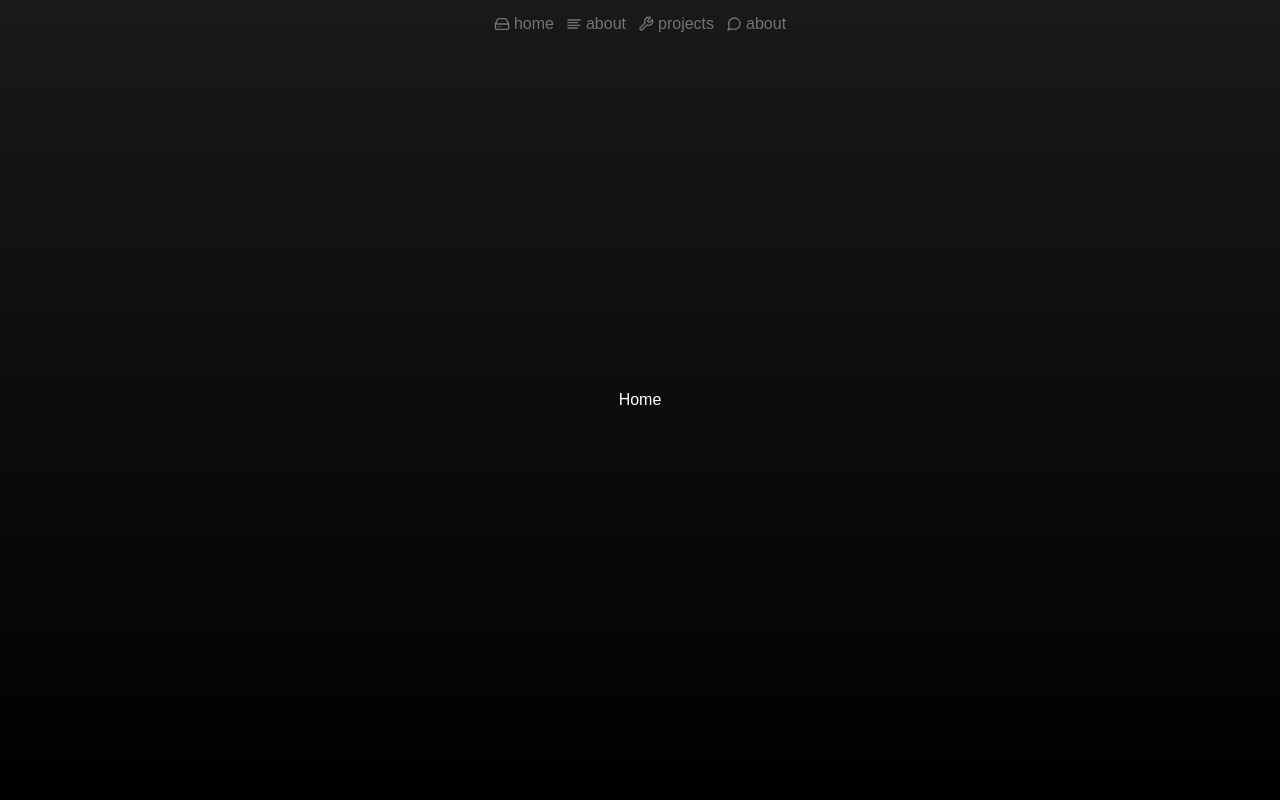
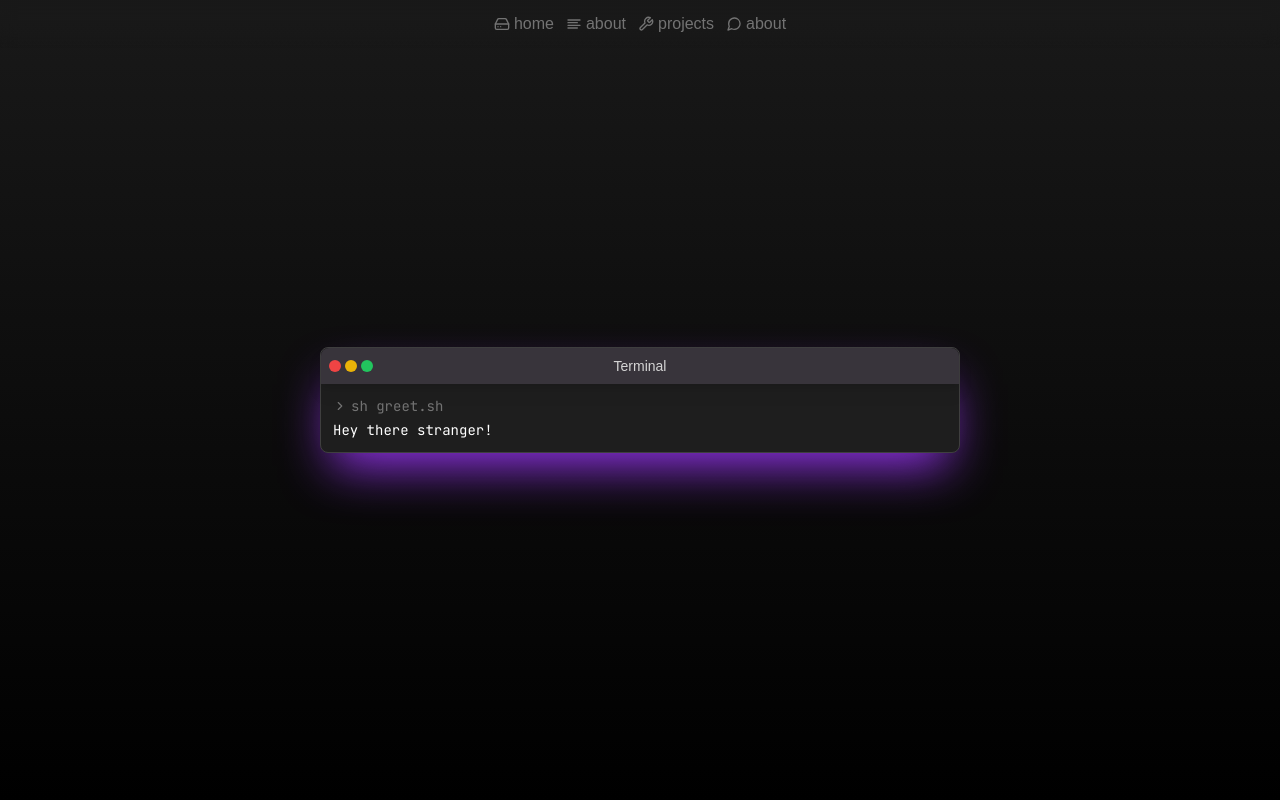
Before and after one commit to Drischdaan/drischdaan.dev, a Next.js app: page / in a window 1280 px wide. Shown: the top 800 px of the page. Built offline with nearby package versions, Linux system fonts and the light colour scheme; a web font is replaced by a local one.

Commit message:
chore: adds terminal

```diff
--- a/app/components/navigation/NavigationHeader.tsx
+++ b/app/components/navigation/NavigationHeader.tsx
@@ -1,26 +1,10 @@
-'use client';
-
 import NavigationLink from "./NavigationLink";
 
 import { FiHardDrive, FiAlignLeft, FiTool, FiMessageCircle } from 'react-icons/fi';
-import { useEffect } from "react";
 
 export default function NavigationHeader() {
-  useEffect(() => {
-    const header = document.querySelector('#header');
-    if(header === null)
-      return;
-    const checkScroll = () => {
-      if (window.scrollY === 0)
-        header.classList.remove('dark-glass');
-      else
-        header.classList.add('dark-glass');
-    }
-    window.addEventListener("scroll", checkScroll);
-  });
-
   return (
-    <div id='header' className='fixed top-0 left-0 w-full p-3 flex justify-center items-center transition-colors duration-300'>
+    <div id='header' className='fixed top-0 left-0 z-50 w-full p-3 flex justify-center items-center glass bg-gradient-to-b from-[#191919] to-transparent'>
       <ul className='flex justify-center items-center gap-3'>
         <li>
           <NavigationLink icon={<FiHardDrive/>} name='home' elementId='#home' />
--- a/app/components/sections/home/HomeSection.tsx
+++ b/app/components/sections/home/HomeSection.tsx
@@ -1,7 +1,9 @@
+import Terminal from "./Terminal";
+
 export default function HomeSection() {
   return (
-    <div className='w-screen h-screen flex justify-center items-center'>
-      <h1>Home</h1>
+    <div className='w-screen h-screen flex justify-center items-center dark-gradient'>
+      <Terminal/>
     </div>
   );
 }
--- /dev/null
+++ b/app/components/sections/home/Terminal.tsx
@@ -0,0 +1,29 @@
+import './terminal.scss';
+
+import { FiChevronRight } from "react-icons/fi";
+
+export default function Terminal() {
+  return (
+    <div className='w-full sm:w-3/4 lg:w-1/2 m-5 sm:m-0 terminal flex flex-col'>
+      <div className='terminal-bar p-2 grid grid-cols-3'>
+        <div className='flex justify-start items-center gap-1'>
+          <div className='rounded-full p-1.5 bg-red-500'></div>
+          <div className='rounded-full p-1.5 bg-yellow-500'></div>
+          <div className='rounded-full p-1.5 bg-green-500'></div>
+        </div>
+        <div className='flex justify-center items-center'>
+          <p className='text-sm text-neutral-300'>Terminal</p>
+        </div>
+      </div>
+      <div className='p-3 flex flex-col justify-center items-start gap-1 text-font-mono text-sm'>
+        <div className='flex justify-start items-center gap-1 text-neutral-500'>
+          <FiChevronRight/>
+          <span>sh greet.sh</span>
+        </div>
+        <div className='flex justify-start items-center gap-1'>
+          <span>Hey there stranger!</span>
+        </div>
+      </div>
+    </div>
+  );
+}
--- /dev/null
+++ b/app/components/sections/home/terminal.scss
@@ -0,0 +1,13 @@
+.terminal-bar {
+  background-color: rgb(56, 52, 59);
+
+  @apply rounded-t-lg drop-shadow-lg;
+}
+
+.terminal {
+  background-color: rgb(30, 30, 30);
+  border-width: 1px;
+  border-color: rgb(63, 63, 63);
+
+  @apply rounded-lg shadow-2xl shadow-purple-600;
+}
--- a/app/globals.scss
+++ b/app/globals.scss
@@ -17,6 +17,7 @@
 html,
 body {
   overflow-x: hidden;
+  overflow-y: overlay;
   scroll-behavior: smooth;
 
   max-width: 100vw;
@@ -30,6 +31,9 @@ body {
 body {
   font-family: var(--font);
   color: rgb(var(--foreground-rgb));
+}
+
+.dark-gradient {
   background: linear-gradient(to bottom, rgb(var(--background-start-rgb)), rgb(var(--background-end-rgb)));
 }
 
@@ -41,8 +45,19 @@ body {
   font-family: var(--font-mono);
 }
 
-.dark-glass {
+.glass {
   backdrop-filter: blur(7px) saturate(180%);
   -webkit-backdrop-filter: blur(7px) saturate(180%);
-  background-color: rgba(33, 33, 33, 0.75);
 }
+
+::-webkit-scrollbar {
+  @apply w-1.5;
+}
+
+::-webkit-scrollbar-track {
+  @apply bg-transparent;
+}
+
+::-webkit-scrollbar-thumb {
+  @apply bg-neutral-800 hover:bg-neutral-700;
+}
--- a/app/page.tsx
+++ b/app/page.tsx
@@ -9,6 +9,7 @@ export default function Home() {
 
       {/* Sections */}
       <HomeSection/>
+      <HomeSection/>
     </div>
   );
 }
```
